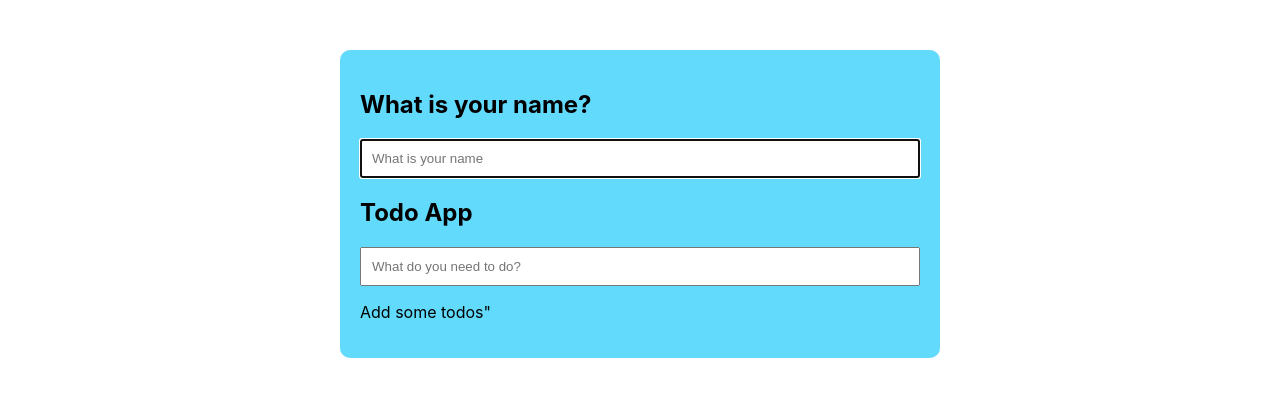
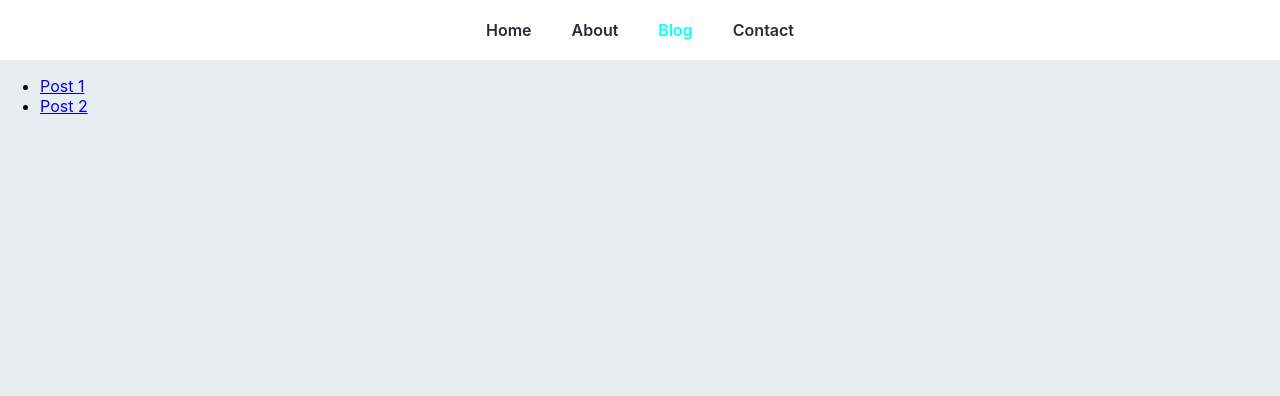
Before and after one commit to jordannares/todolist, a React (Create React App) app in the folder todolist/: page /blog in a window 1280 px wide. Shown: the top 396 px of the page. Built offline with nearby package versions, Linux system fonts and the light colour scheme.

Commit message:
Episode 12 - React Router

```diff
--- a/todolist/package.json
+++ b/todolist/package.json
@@ -9,6 +9,7 @@
     "prop-types": "^15.7.2",
     "react": "^17.0.2",
     "react-dom": "^17.0.2",
+    "react-router-dom": "^5.3.0",
     "react-scripts": "4.0.3",
     "react-transition-group": "^4.4.2",
     "web-vitals": "^1.0.1"
--- a/todolist/src/App.js
+++ b/todolist/src/App.js
@@ -90,7 +90,7 @@ const [idForTodo, setIdForTodo] = useLocalStorage('idForTodo', 1);
         setFilter
       }}>
 
-      <div className="todo-app-container">
+
         <div className="todo-app">
 
           <div className="name-container">
@@ -138,7 +138,7 @@ const [idForTodo, setIdForTodo] = useLocalStorage('idForTodo', 1);
           </SwitchTransition>
 
         </div>
-      </div>
+
     </TodosContext.Provider>
   );
 }
--- a/todolist/src/Style.css
+++ b/todolist/src/Style.css
@@ -1,3 +1,6 @@
+body{
+  background: #e7edf0;
+}
 .App {
   text-align: center;
 }
@@ -56,29 +59,45 @@ code {
   box-sizing: border-box;
 }
 
+/** Navigation **/
+
+nav{
+  background: #fff;
+}
+
+nav ul{
+  padding:0;
+  margin:0;
+  display: flex;
+  justify-content: center;
+}
+
+nav ul li{
+  list-style: none;
+}
+
+nav ul li a{
+  display: inline-block;
+  padding: 20px;
+  text-decoration: none;
+  font-weight: 600;
+  color:#282c34;
+}
+
+.active{
+  color:aqua;
+}
+
 
 /* Todo List */
 
-.todo-app-container{
-  display: flex;
-
-  justify-content: center;
-  top:50%;
-  transform:translateY(50px);
-  width: 600px;
-  margin:0 auto;
-
-  /* position:absolute;
-  top:50%;
-  left:50%;
-  transform: translate(-50%, -50%); */
-}
 
 .todo-app{
   width: 600px;
   background-color: #61dafb;
   padding:20px;
   border-radius: 10px;
+  margin:50px auto;
 }
 
 .todo-item-list{
--- /dev/null
+++ b/todolist/src/components/NavigationBar.js
@@ -0,0 +1,23 @@
+import React from 'react'
+import { NavLink } from 'react-router-dom'
+
+export default function NavigationBar() {
+    return (
+        <nav>
+            <ul>
+                <li>
+                    <NavLink to="/" activeClassName="active" exact>Home</NavLink>
+                </li>
+                <li>
+                    <NavLink to="/about" activeClassName="active" exact>About</NavLink>
+                </li>
+                <li>
+                    <NavLink to="/blog" activeClassName="active">Blog</NavLink>
+                </li>
+                <li>
+                    <NavLink to="/contact" activeClassName="active" exact>Contact</NavLink>
+                </li>
+            </ul>
+        </nav>
+    )
+}
--- /dev/null
+++ b/todolist/src/components/Root.js
@@ -0,0 +1,60 @@
+import React from 'react'
+import App from '../App'
+import NavigationBar from './NavigationBar'
+import { BrowserRouter as Router, Switch, Route } from "react-router-dom"
+import About from './pages/About'
+import Contact from './pages/Contact'
+import Blog from './pages/Blog'
+import BlogPost from './pages/BlogPost'
+import NoMatch from './pages/NoMatch'
+
+export default function Root() {
+
+    const routes = [
+        {path: '/', name: 'Home', Component: App, exact: true},
+        {path: '/about', name: 'About', Component: About, exact: false},
+        {path: '/blog', name: 'Blog', Component: Blog, exact: true},
+        {path: '/contact', name: 'Contact', Component: Contact, exact: false},
+        {path: '/blog/:id', name: 'Post', Component: BlogPost, exact: false},
+        {path: '*', name: 'No Match', Component: NoMatch, exact: false},
+
+    ];
+
+    return (
+        <Router>
+            <div className="todo-app-container">
+                <NavigationBar />
+                <div className="content">
+                    <Switch>
+
+                        {routes.map(({path, exact, Component }) => (
+                           <Route key={path} exact={exact} path={path}>
+                            <Component />
+                        </Route>
+                        ))}
+
+                        {/* <Route exact path="/">
+                            <App />
+                        </Route>
+                        <Route path="/about">
+                            <About />
+                        </Route>
+                        <Route exact path="/blog">
+                            <Blog />
+                        </Route>
+                        <Route path="/contact">
+                            <Contact />
+                        </Route>
+                        <Route path="/blog/:id">
+                            <BlogPost />
+                        </Route>
+                        <Route path="*">
+                            <NoMatch />
+                        </Route> */}
+                    </Switch>
+
+                </div>
+            </div>
+        </Router>
+    );
+}
--- /dev/null
+++ b/todolist/src/components/pages/About.js
@@ -0,0 +1,10 @@
+import React from 'react'
+
+export default function About() {
+    return (
+        <div>
+            <h2>This is the about page</h2>
+        </div>
+    )
+
+}
--- /dev/null
+++ b/todolist/src/components/pages/Blog.js
@@ -0,0 +1,17 @@
+import React from 'react'
+import { Link } from 'react-router-dom'
+
+export default function Blog() {
+    return (
+        <div className="container">
+            <ul>
+                <li>
+                    <Link to="/blog/1">Post 1</Link>
+                </li>
+                <li>
+                    <Link to="/blog/2">Post 2</Link>
+                </li>
+            </ul>
+        </div>
+    )
+}
--- /dev/null
+++ b/todolist/src/components/pages/BlogPost.js
@@ -0,0 +1,13 @@
+import React from 'react'
+import { useParams } from 'react-router'
+
+export default function BlogPost() {
+
+    const params = useParams();
+
+    return (
+        <div className="container">
+            This is Blog Post {params.id}
+        </div>
+    )
+}
--- /dev/null
+++ b/todolist/src/components/pages/Contact.js
@@ -0,0 +1,9 @@
+import React from 'react'
+
+export default function Contact() {
+    return (
+        <div>
+            <h2>This is the Contact page</h2>
+        </div>
+    )
+}
--- /dev/null
+++ b/todolist/src/components/pages/NoMatch.js
@@ -0,0 +1,9 @@
+import React from 'react'
+
+export default function NoMatch() {
+    return (
+        <div className="container">
+            404 page not found!
+        </div>
+    )
+}
--- a/todolist/src/index.js
+++ b/todolist/src/index.js
@@ -1,13 +1,14 @@
 import React from 'react';
 import ReactDOM from 'react-dom';
 import './Style.css';
-import App from './App';
+// import App from './App';
 import reportWebVitals from './reportWebVitals';
+import Root from './components/Root';
 // import AppClass from './components/AppClass';
 
 ReactDOM.render(
   <React.StrictMode>
-    <App />
+    <Root />
     {/* <AppClass /> */}
   </React.StrictMode>,
   document.getElementById('root')
```
Also changed, not shown: 2 other files (tests, documents, lock files or other folders).
